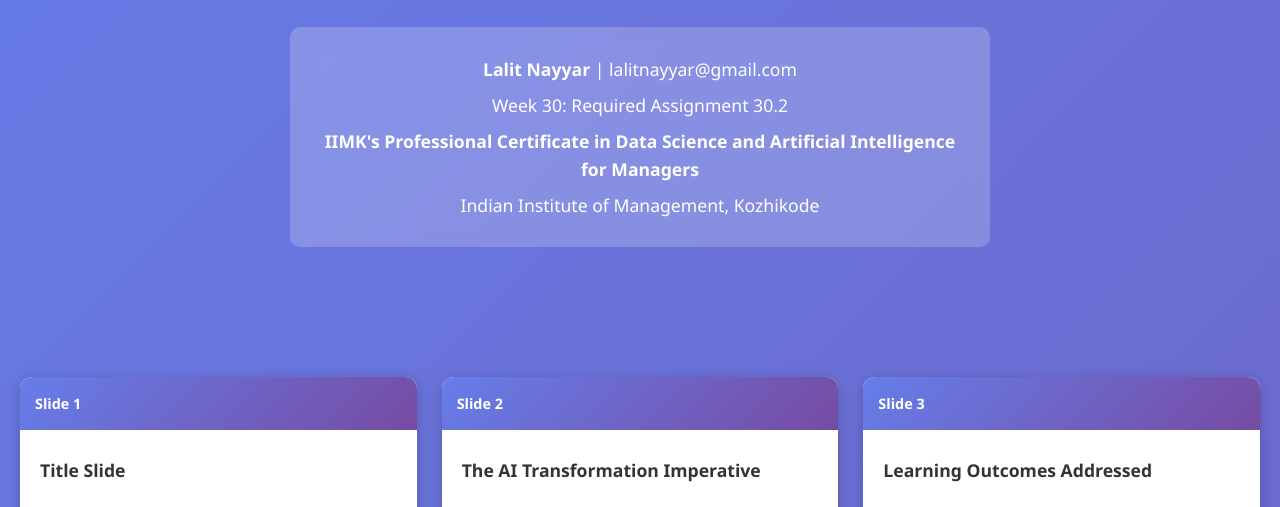
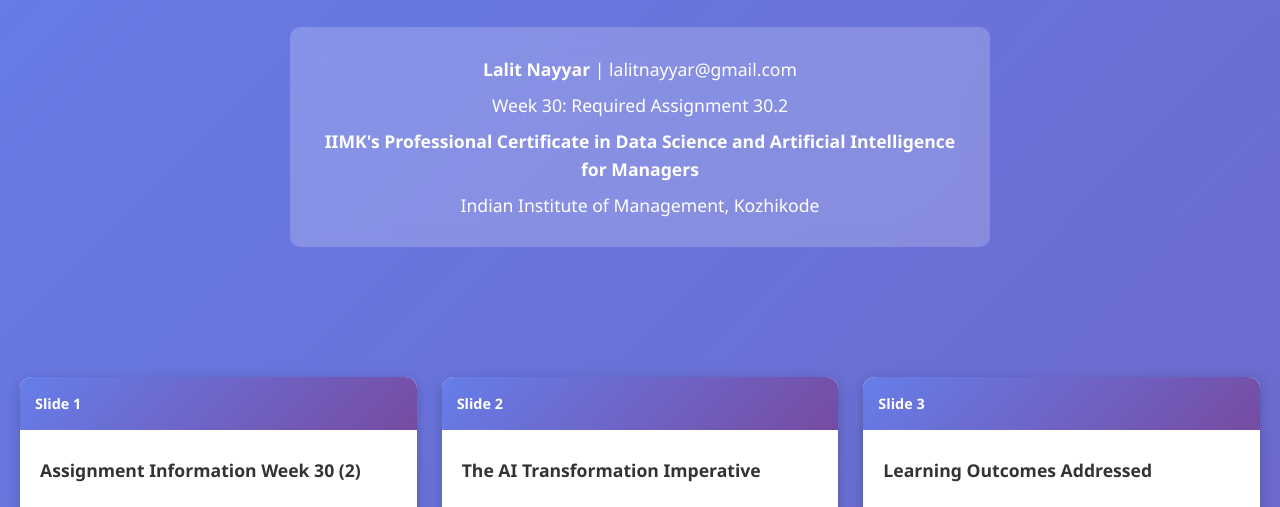
Before and after one commit to lalitnayyar/iimkweek30assignment30_2, a plain HTML site: page index.html in a window 1280 px wide. Shown: the part 292-799 px from the top of the page. Drawn offline with Linux system fonts and the light colour scheme; grey boxes are pictures that could not be loaded.

Commit message:
Update index.html

```diff
--- a/index.html
+++ b/index.html
@@ -156,7 +156,7 @@
             <div class="slide-card">
                 <a href="slide01.html">
                     <div class="slide-number">Slide 1</div>
-                    <div class="slide-title">Title Slide</div>
+                    <div class="slide-title">Assignment Information Week 30 (2)</div>
                     <img src="images/slide01_title.png" alt="Slide 1" class="slide-preview">
                 </a>
             </div>
```
